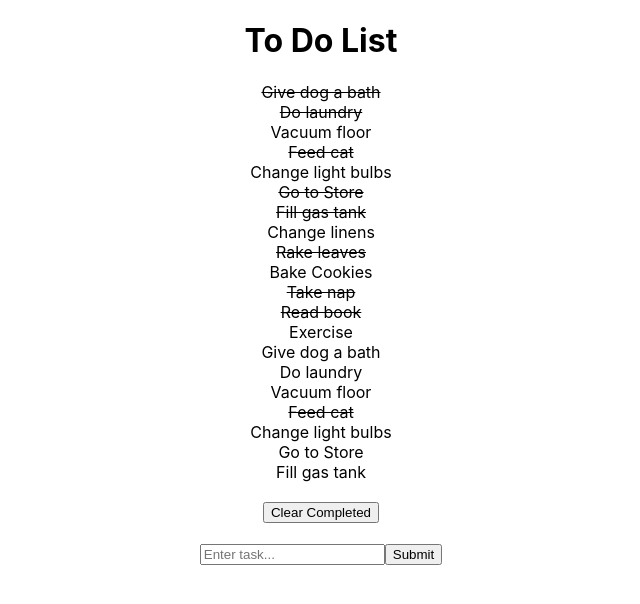
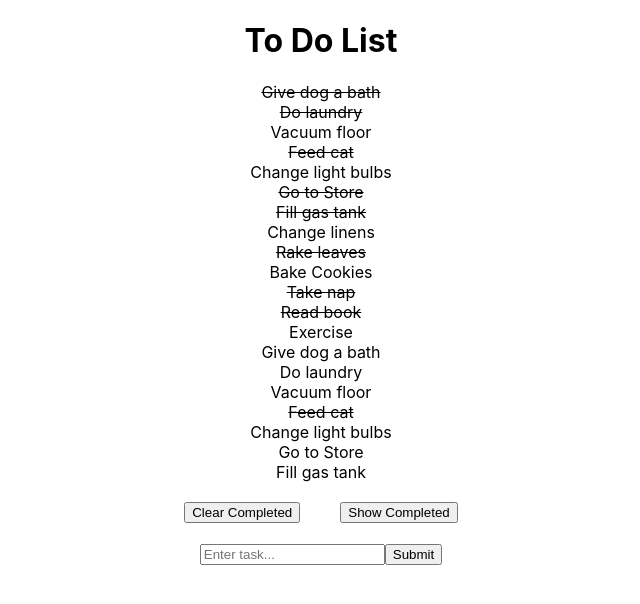
Before and after one commit to fuji8/react-hooks-todolist, a React (Create React App) app: page / in a window 1280 px wide. Shown: the top 604 px of the page, without its empty margins (319-959 px from the left). Built offline with nearby package versions, Linux system fonts and the light colour scheme.

Commit message:
show fileter

```diff
--- a/src/App.tsx
+++ b/src/App.tsx
@@ -8,6 +8,7 @@ import './App.css';
 import ToDoForm from './ToDoForm';
 
 function App() {
+  const [alltoDoList, setAllToDoList] = useState(data);
   const [toDoList, setToDoList] = useState(data);
 
   const handleToggle = (id: number) => {
@@ -17,6 +18,7 @@ function App() {
         : { ...task };
     });
     setToDoList(mapped);
+    setAllToDoList(mapped);
   };
 
   const handleFilter = () => {
@@ -26,6 +28,10 @@ function App() {
     setToDoList(filtered);
   };
 
+  const showFiltered = () => {
+    setToDoList(alltoDoList);
+  };
+
   const addTask = (userInput: string) => {
     let copy = [...toDoList];
     copy = [
@@ -33,6 +39,7 @@ function App() {
       { id: toDoList.length + 1, task: userInput, complete: false },
     ];
     setToDoList(copy);
+    setAllToDoList(copy);
   };
 
   return (
@@ -42,6 +49,7 @@ function App() {
         toDoList={toDoList}
         handleToggle={handleToggle}
         handleFilter={handleFilter}
+        showFiltered={showFiltered}
       />
       <ToDoForm addTask={addTask} />
     </div>
--- a/src/ToDoList.tsx
+++ b/src/ToDoList.tsx
@@ -9,9 +9,15 @@ interface Props {
   }[];
   handleToggle: (id: number) => void;
   handleFilter: () => void;
+  showFiltered: () => void;
 }
 
-const ToDoList = ({ toDoList, handleToggle, handleFilter }: Props) => {
+const ToDoList = ({
+  toDoList,
+  handleToggle,
+  handleFilter,
+  showFiltered,
+}: Props) => {
   return (
     <div>
       {toDoList.map((todo) => {
@@ -20,6 +26,9 @@ const ToDoList = ({ toDoList, handleToggle, handleFilter }: Props) => {
       <button style={{ margin: '20px' }} onClick={handleFilter}>
         Clear Completed
       </button>
+      <button style={{ margin: '20px' }} onClick={showFiltered}>
+        Show Completed
+      </button>
     </div>
   );
 };
```
